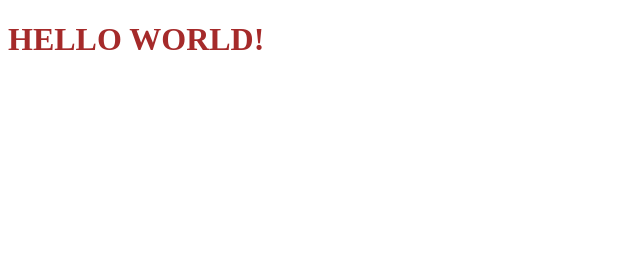
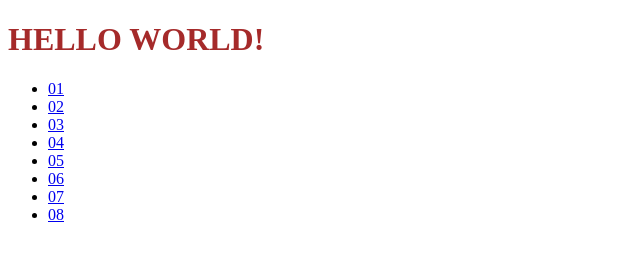
Before and after one commit to mad-pillow/Git-Practice, a plain HTML site: page index.html in a window 1280 px wide. Shown: the whole page, without its empty margins (0-640 px from the left). Drawn offline with Linux system fonts and the light colour scheme.

Commit message:
added a list to the page

```diff
--- a/index.html
+++ b/index.html
@@ -9,6 +9,18 @@
   </head>
   <body>
     <h1 class="main-hello">HELLO WORLD!</h1>
+    <main>
+      <ul>
+        <li><a href="/">01</a></li>
+        <li><a href="/">02</a></li>
+        <li><a href="/">03</a></li>
+        <li><a href="/">04</a></li>
+        <li><a href="/">05</a></li>
+        <li><a href="/">06</a></li>
+        <li><a href="/">07</a></li>
+        <li><a href="/">08</a></li>
+      </ul>
+    </main>
     <script src="./index.js"></script>
   </body>
 </html>
```
